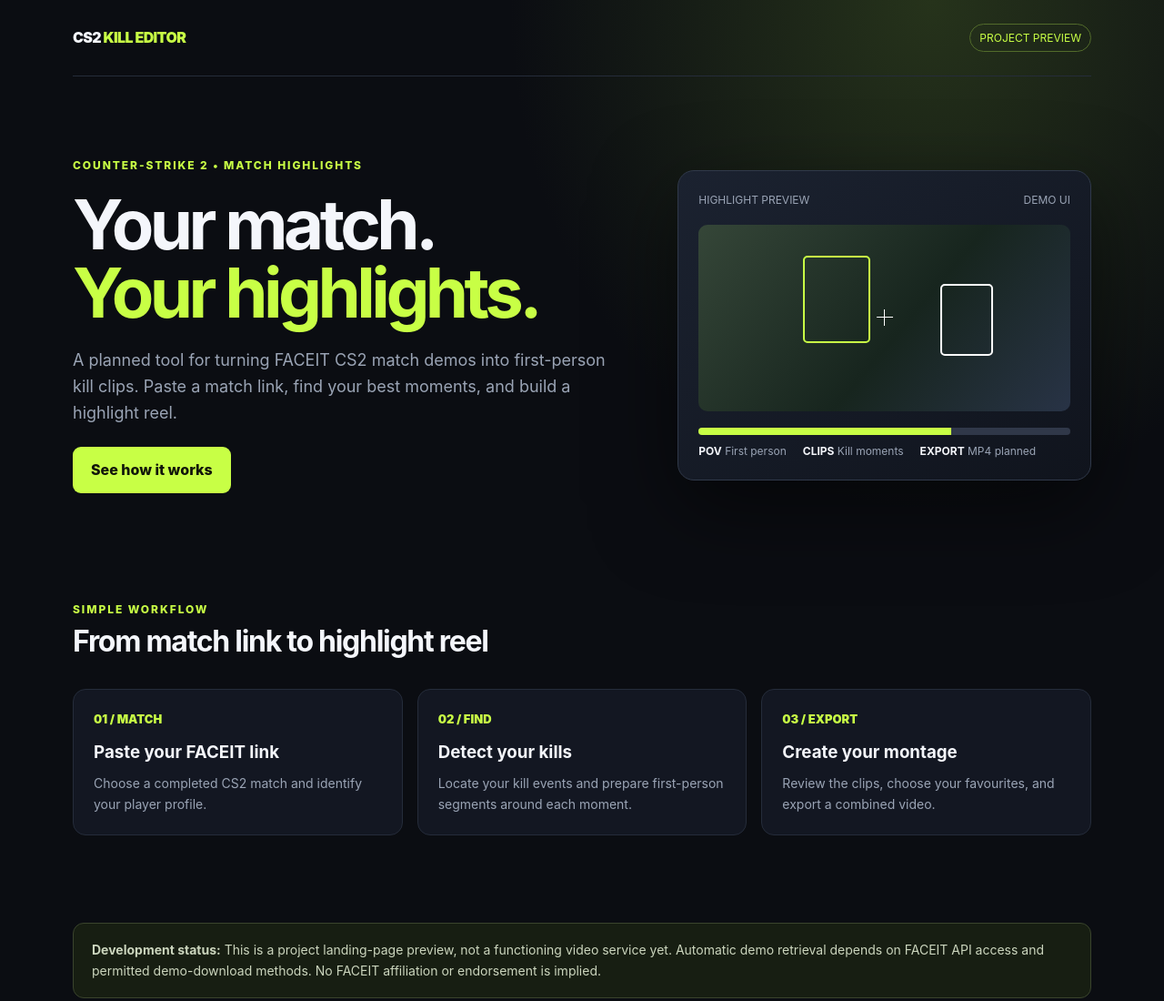
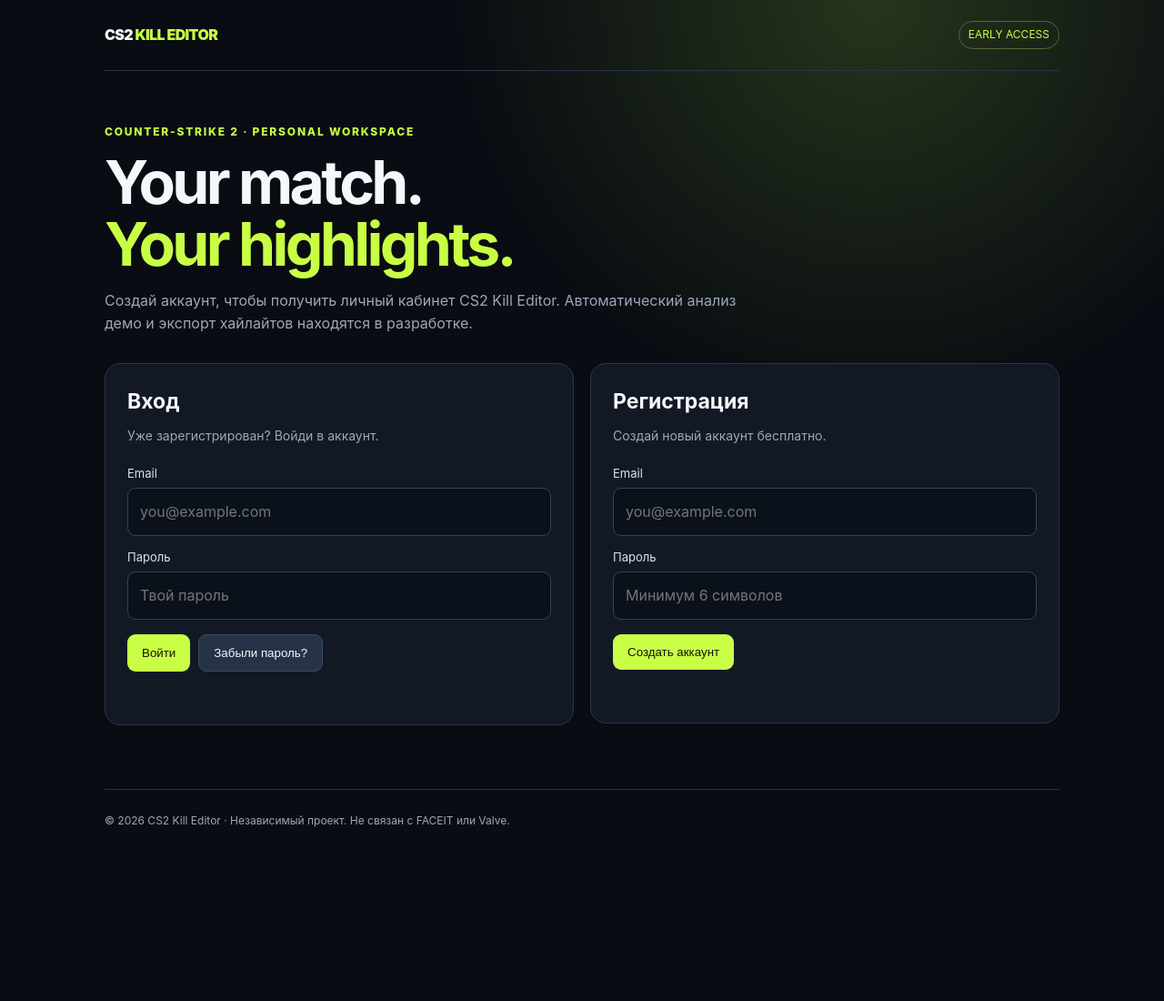
Before and after one commit to ertaynoni-alt/super-duper-waffle, a plain HTML site: page index.html in a window 1280 px wide. Shown: the top 1100 px of the page at 91% size. After the commit the page ends 949 px from the top, so only its background shows below. Drawn offline with Linux system fonts and the light colour scheme; a script that the page names is missing.

Commit message:
Add files via upload

```diff
--- a/index.html
+++ b/index.html
@@ -1,65 +1,127 @@
 <!doctype html>
-<html lang="en">
+<html lang="ru">
 <head>
   <meta charset="utf-8">
   <meta name="viewport" content="width=device-width, initial-scale=1">
-<meta name="description" content="CS2 Kill Editor — turn your FACEIT match demos into first-person highlight clips.">
-<title>CS2 Kill Editor — Your match. Your highlights.</title>
+  <meta name="description" content="CS2 Kill Editor — личный кабинет и будущий редактор хайлайтов CS2.">
+  <title>CS2 Kill Editor</title>
   <style>
-:root{--bg:#0b0d12;--panel:#131722;--muted:#9aa4b5;--text:#f4f6fb;--accent:#c8ff45;--line:#252c3a}
-*{box-sizing:border-box}body{margin:0;background:radial-gradient(ellipse at 80% 0%,#26331b 0,transparent 32%),var(--bg);color:var(--text);font:16px/1.6 Inter,ui-sans-serif,system-ui,-apple-system,Segoe UI,sans-serif}
-.wrap{width:min(1120px,92%);margin:auto}.nav{display:flex;justify-content:space-between;align-items:center;padding:26px 0;border-bottom:1px solid var(--line)}
-.logo{font-weight:900;letter-spacing:-.04em}.logo span{color:var(--accent)}.badge{font-size:12px;color:var(--accent);border:1px solid #526b2b;border-radius:99px;padding:5px 10px}
-.hero{padding:88px 0 70px;display:grid;grid-template-columns:1.15fr .85fr;gap:50px;align-items:center}
-.eyebrow{color:var(--accent);text-transform:uppercase;letter-spacing:.16em;font-size:12px;font-weight:800}
-h1{font-size:clamp(42px,6vw,76px);line-height:.98;letter-spacing:-.06em;margin:18px 0 24px}
-p{color:var(--muted);margin:0 0 22px}.hero p{font-size:18px;max-width:590px}
-.btn{display:inline-block;background:var(--accent);color:#11160a;text-decoration:none;padding:13px 20px;border-radius:9px;font-weight:850}
-.mock{background:linear-gradient(145deg,#1b2230,#10141d);border:1px solid #30394a;border-radius:18px;padding:22px;box-shadow:0 30px 90px #0008}
-.mocktop{display:flex;justify-content:space-between;color:var(--muted);font-size:12px;margin-bottom:18px}
-.screen{height:205px;border-radius:10px;background:linear-gradient(130deg,#354638,#17251e 55%,#283346);position:relative;overflow:hidden}
-.screen:before,.screen:after{content:"";position:absolute;border:2px solid var(--accent);width:70px;height:92px;left:28%;top:34px;border-radius:5px}
-.screen:after{left:65%;top:65px;width:54px;height:75px;border-color:#fff}
-.cross{position:absolute;left:50%;top:50%;width:18px;height:18px;transform:translate(-50%,-50%)}
-.cross:before,.cross:after{content:"";position:absolute;background:#fff}.cross:before{width:18px;height:1px;top:8px}.cross:after{height:18px;width:1px;left:8px}
-.timeline{height:8px;background:#303849;border-radius:9px;margin:18px 0 8px;overflow:hidden}.timeline i{display:block;width:68%;height:100%;background:var(--accent)}
-.stats{display:flex;gap:18px;color:var(--muted);font-size:12px}.stats b{color:var(--text)}
-section{padding:48px 0}.section-title{font-size:32px;letter-spacing:-.04em;margin:0 0 10px}
-.cards{display:grid;grid-template-columns:repeat(3,1fr);gap:16px;margin-top:26px}
-.card{background:var(--panel);border:1px solid var(--line);border-radius:14px;padding:22px}.num{color:var(--accent);font-weight:900;font-size:13px}.card h3{margin:12px 0 8px}.card p{font-size:14px;margin:0}
-.notice{border:1px solid #3a442d;background:#171e12;border-radius:12px;padding:18px 20px;color:#cbd5bd;font-size:14px}
-footer{border-top:1px solid var(--line);padding:28px 0 40px;color:var(--muted);font-size:13px}
-@media(max-width:760px){.hero{grid-template-columns:1fr;padding:60px 0 35px}.cards{grid-template-columns:1fr}.mock{max-width:560px}}
+    :root{--bg:#090c12;--panel:#121925;--panel2:#182231;--text:#f4f7fb;--muted:#9ba8ba;--lime:#c8ff45;--line:#283448;--red:#ff7777}
+    *{box-sizing:border-box}body{margin:0;background:radial-gradient(ellipse at 75% 0%,#26351b 0,transparent 34%),var(--bg);color:var(--text);font:16px/1.55 Inter,system-ui,-apple-system,Segoe UI,sans-serif}
+    .wrap{width:min(1050px,92%);margin:auto}.top{display:flex;justify-content:space-between;align-items:center;padding:23px 0;border-bottom:1px solid var(--line)}
+    .brand{font-weight:950;letter-spacing:-.04em}.brand span{color:var(--lime)}.tag{font-size:12px;color:var(--lime);border:1px solid #536a2e;padding:5px 10px;border-radius:30px}
+    main{padding:58px 0 70px}.hero{max-width:720px;margin-bottom:32px}.eyebrow{font-size:12px;letter-spacing:.15em;text-transform:uppercase;color:var(--lime);font-weight:800}
+    h1{font-size:clamp(38px,7vw,66px);line-height:1.02;letter-spacing:-.055em;margin:13px 0 16px}p{color:var(--muted)}
+    .grid{display:grid;grid-template-columns:1fr 1fr;gap:18px;align-items:start}.panel{background:var(--panel);border:1px solid var(--line);border-radius:17px;padding:24px}
+    h2{margin:0 0 8px;font-size:23px}.sub{font-size:14px;margin:0 0 20px}
+    label{display:block;font-size:13px;color:#dce3ed;margin:13px 0 6px}
+    input{width:100%;background:#0b111a;border:1px solid #344258;border-radius:9px;padding:13px;color:var(--text);font:inherit;outline:none}
+    input:focus{border-color:var(--lime)}button{border:0;border-radius:9px;padding:12px 16px;font:700 14px inherit;cursor:pointer}
+    .primary{background:var(--lime);color:#101608}.secondary{background:#263347;color:var(--text);border:1px solid #3a4960}
+    .actions{display:flex;gap:9px;flex-wrap:wrap;margin-top:16px}.msg{min-height:22px;margin:12px 0 0;font-size:13px;color:var(--muted)}.msg.error{color:var(--red)}.msg.ok{color:var(--lime)}
+    .wide{grid-column:1/-1}.hidden{display:none!important}.account{display:flex;justify-content:space-between;gap:14px;align-items:center;flex-wrap:wrap}
+    .feature{background:var(--panel2);border:1px solid var(--line);padding:17px;border-radius:12px;margin-top:13px}.feature strong{display:block;margin-bottom:4px}.feature p{font-size:14px;margin:0}
+    .status{font-size:12px;color:var(--lime)}footer{border-top:1px solid var(--line);padding:25px 0 38px;color:var(--muted);font-size:12px}
+    @media(max-width:720px){.grid{grid-template-columns:1fr}main{padding-top:40px}.panel{padding:19px}}
   </style>
 </head>
 <body>
 <div class="wrap">
-<header class="nav"><div class="logo">CS2 <span>KILL EDITOR</span></div><div class="badge">PROJECT PREVIEW</div></header>
+  <header class="top"><div class="brand">CS2 <span>KILL EDITOR</span></div><div class="tag">EARLY ACCESS</div></header>
   <main>
     <div class="hero">
-<div>
-<div class="eyebrow">Counter-Strike 2 • Match highlights</div>
-<h1>Your match.<br><span style="color:var(--accent)">Your highlights.</span></h1>
-<p>A planned tool for turning FACEIT CS2 match demos into first-person kill clips. Paste a match link, find your best moments, and build a highlight reel.</p>
-<a class="btn" href="#how">See how it works</a>
+      <div class="eyebrow">Counter-Strike 2 · Personal workspace</div>
+      <h1>Your match.<br><span style="color:var(--lime)">Your highlights.</span></h1>
+      <p>Создай аккаунт, чтобы получить личный кабинет CS2 Kill Editor. Автоматический анализ демо и экспорт хайлайтов находятся в разработке.</p>
     </div>
-<div class="mock" aria-label="Illustrative preview of a gameplay highlight editor">
-<div class="mocktop"><span>HIGHLIGHT PREVIEW</span><span>DEMO UI</span></div>
-<div class="screen"><div class="cross"></div></div>
-<div class="timeline"><i></i></div>
-<div class="stats"><span><b>POV</b> First person</span><span><b>CLIPS</b> Kill moments</span><span><b>EXPORT</b> MP4 planned</span></div>
+
+    <section id="authArea" class="grid">
+      <div class="panel">
+        <h2>Вход</h2><p class="sub">Уже зарегистрирован? Войди в аккаунт.</p>
+        <form id="loginForm">
+          <label for="loginEmail">Email</label><input id="loginEmail" type="email" autocomplete="email" required placeholder="you@example.com">
+          <label for="loginPassword">Пароль</label><input id="loginPassword" type="password" autocomplete="current-password" required minlength="6" placeholder="Твой пароль">
+          <div class="actions"><button class="primary" type="submit">Войти</button><button class="secondary" id="resetBtn" type="button">Забыли пароль?</button></div>
+        </form>
+        <div id="loginMsg" class="msg" role="status"></div>
       </div>
-</div>
-<section id="how">
-<div class="eyebrow">Simple workflow</div><h2 class="section-title">From match link to highlight reel</h2>
-<div class="cards">
-<div class="card"><div class="num">01 / MATCH</div><h3>Paste your FACEIT link</h3><p>Choose a completed CS2 match and identify your player profile.</p></div>
-<div class="card"><div class="num">02 / FIND</div><h3>Detect your kills</h3><p>Locate your kill events and prepare first-person segments around each moment.</p></div>
-<div class="card"><div class="num">03 / EXPORT</div><h3>Create your montage</h3><p>Review the clips, choose your favourites, and export a combined video.</p></div>
+      <div class="panel">
+        <h2>Регистрация</h2><p class="sub">Создай новый аккаунт бесплатно.</p>
+        <form id="signupForm">
+          <label for="signupEmail">Email</label><input id="signupEmail" type="email" autocomplete="email" required placeholder="you@example.com">
+          <label for="signupPassword">Пароль</label><input id="signupPassword" type="password" autocomplete="new-password" required minlength="6" placeholder="Минимум 6 символов">
+          <div class="actions"><button class="primary" type="submit">Создать аккаунт</button></div>
+        </form>
+        <div id="signupMsg" class="msg" role="status"></div>
       </div>
     </section>
-<section><div class="notice"><strong>Development status:</strong> This is a project landing-page preview, not a functioning video service yet. Automatic demo retrieval depends on FACEIT API access and permitted demo-download methods. No FACEIT affiliation or endorsement is implied.</div></section>
+
+    <section id="dashboard" class="panel hidden">
+      <div class="account">
+        <div><div class="eyebrow">Личный кабинет</div><h2 style="margin:5px 0">Добро пожаловать!</h2><div id="userEmail" class="sub"></div></div>
+        <button id="logoutBtn" class="secondary" type="button">Выйти</button>
+      </div>
+      <div class="feature"><strong>🎯 FACEIT Match Analyzer</strong><p>Добавление ссылки на матч и поиск твоих убийств появятся после подключения разрешённого способа получения демо.</p></div>
+      <div class="feature"><strong>🎬 My Videos</strong><p>Здесь будут храниться готовые нарезки и экспортированные MP4.</p></div>
+      <div class="feature"><strong>🎨 Skin Editor</strong><p>Будущая функция визуальной замены скинов в уже записанном видео.</p></div>
+      <p class="status">Аккаунт подключён. Функции обработки видео ещё разрабатываются.</p>
+      <div id="dashMsg" class="msg" role="status"></div>
+    </section>
   </main>
-<footer>© 2026 CS2 Kill Editor • Independent community project • Not affiliated with FACEIT or Valve.</footer>
+  <footer>© 2026 CS2 Kill Editor · Независимый проект. Не связан с FACEIT или Valve.</footer>
 </div>
-</body></html>
+
+<script type="module">
+  import { createClient } from 'https://cdn.jsdelivr.net/npm/@supabase/supabase-js@2/+esm';
+
+  // Public browser key only. Never put a Supabase secret/service_role key in this file.
+  const SUPABASE_URL = 'https://wuhhcamvnuvkgcobrjup.supabase.co';
+  const SUPABASE_PUBLISHABLE_KEY = 'sb_publishable_M-Dlo8GKZ4TV_NwcPW8XuQ_7AyVBP5n';
+  const supabase = createClient(SUPABASE_URL, SUPABASE_PUBLISHABLE_KEY);
+
+  const $ = id => document.getElementById(id);
+  const setMsg = (id, message, type='') => { const el=$(id); el.textContent=message; el.className='msg '+type; };
+  const showUser = user => {
+    $('authArea').classList.toggle('hidden', !!user);
+    $('dashboard').classList.toggle('hidden', !user);
+    $('userEmail').textContent = user?.email || '';
+  };
+
+  $('signupForm').addEventListener('submit', async e => {
+    e.preventDefault(); setMsg('signupMsg','Создаём аккаунт…');
+    const email=$('signupEmail').value.trim(), password=$('signupPassword').value;
+    const {data,error}=await supabase.auth.signUp({email,password});
+    if(error){setMsg('signupMsg',error.message,'error');return;}
+    if(data.session){showUser(data.user);setMsg('dashMsg','Аккаунт создан.','ok');}
+    else{setMsg('signupMsg','Почти готово! Проверь почту и подтверди регистрацию, затем войди.','ok');}
+  });
+
+  $('loginForm').addEventListener('submit', async e => {
+    e.preventDefault(); setMsg('loginMsg','Входим…');
+    const {data,error}=await supabase.auth.signInWithPassword({
+      email:$('loginEmail').value.trim(),password:$('loginPassword').value
+    });
+    if(error){setMsg('loginMsg',error.message,'error');return;}
+    showUser(data.user);setMsg('dashMsg','Ты успешно вошёл в аккаунт.','ok');
+  });
+
+  $('resetBtn').addEventListener('click', async () => {
+    const email=$('loginEmail').value.trim();
+    if(!email){setMsg('loginMsg','Сначала введи email в поле выше.','error');return;}
+    setMsg('loginMsg','Отправляем письмо…');
+    const {error}=await supabase.auth.resetPasswordForEmail(email,{redirectTo:window.location.origin});
+    setMsg('loginMsg',error?error.message:'Если адрес зарегистрирован, письмо для сброса пароля отправлено.',error?'error':'ok');
+  });
+
+  $('logoutBtn').addEventListener('click', async () => {
+    const {error}=await supabase.auth.signOut();
+    if(error){setMsg('dashMsg',error.message,'error');return;}
+    showUser(null);
+  });
+
+  const {data:{session}}=await supabase.auth.getSession();
+  showUser(session?.user || null);
+  supabase.auth.onAuthStateChange((_event,session)=>showUser(session?.user || null));
+</script>
+</body>
+</html>
```
Lines whose indentation alone changed are shown as unchanged.
